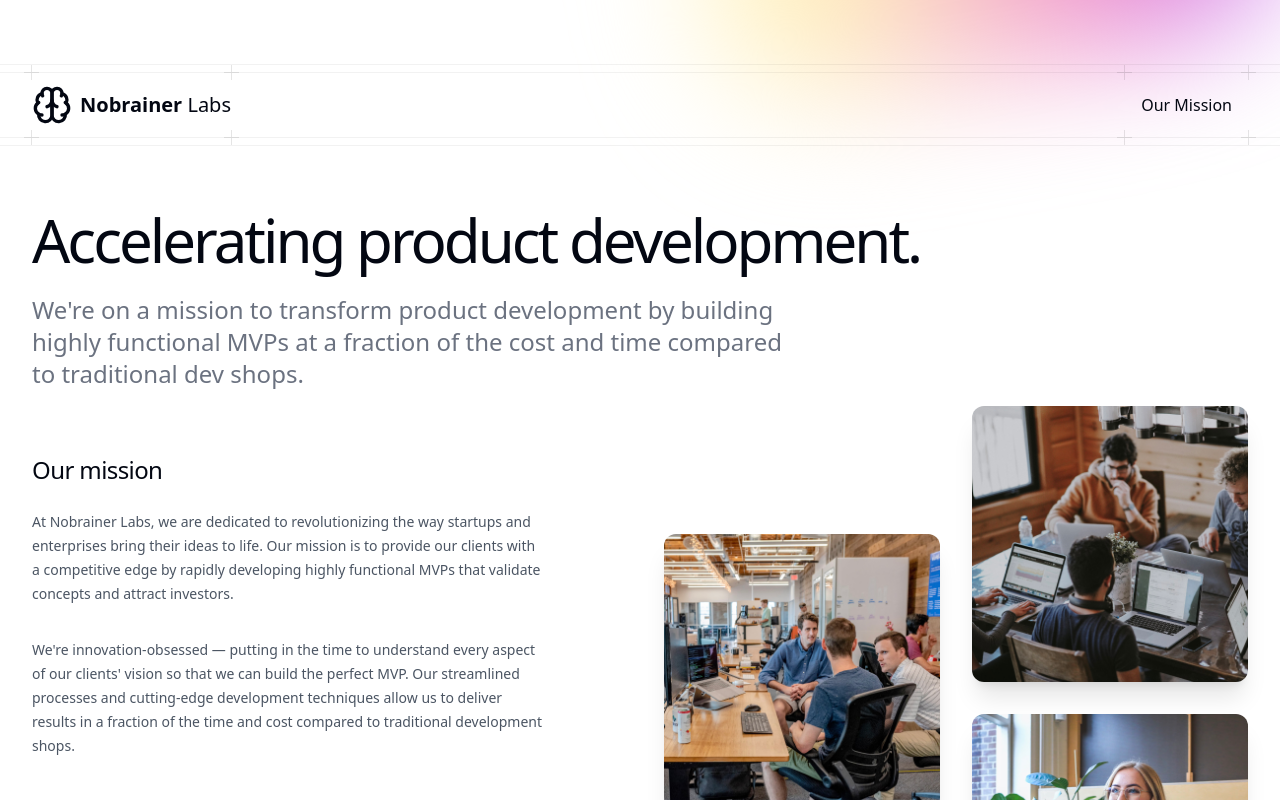
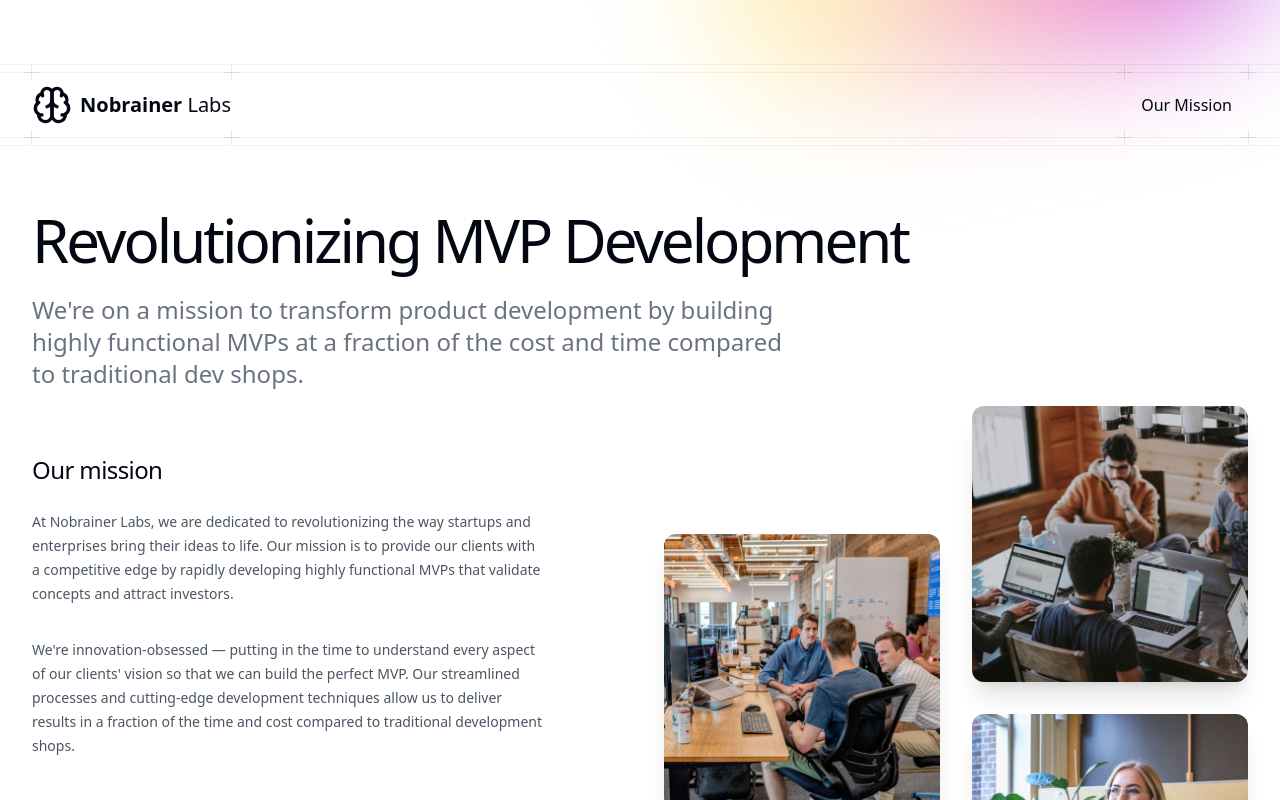
Before and after one commit to jaequery/nobrainerlabs, a Next.js app: page /company in a window 1280 px wide. Shown: the top 800 px of the page. Built offline with nearby package versions, Linux system fonts and the light colour scheme; a web font is replaced by a local one.

Commit message:
update copy

```diff
--- a/src/app/company/page.tsx
+++ b/src/app/company/page.tsx
@@ -16,7 +16,7 @@ export const metadata: Metadata = {
 function Header() {
   return (
     <Container className="mt-16">
-      <Heading as="h1">Accelerating product development.</Heading>
+      <Heading as="h1">Revolutionizing MVP Development</Heading>
       <Lead className="mt-6 max-w-3xl">
         We&apos;re on a mission to transform product development by building
         highly functional MVPs at a fraction of the cost and time compared to
```
